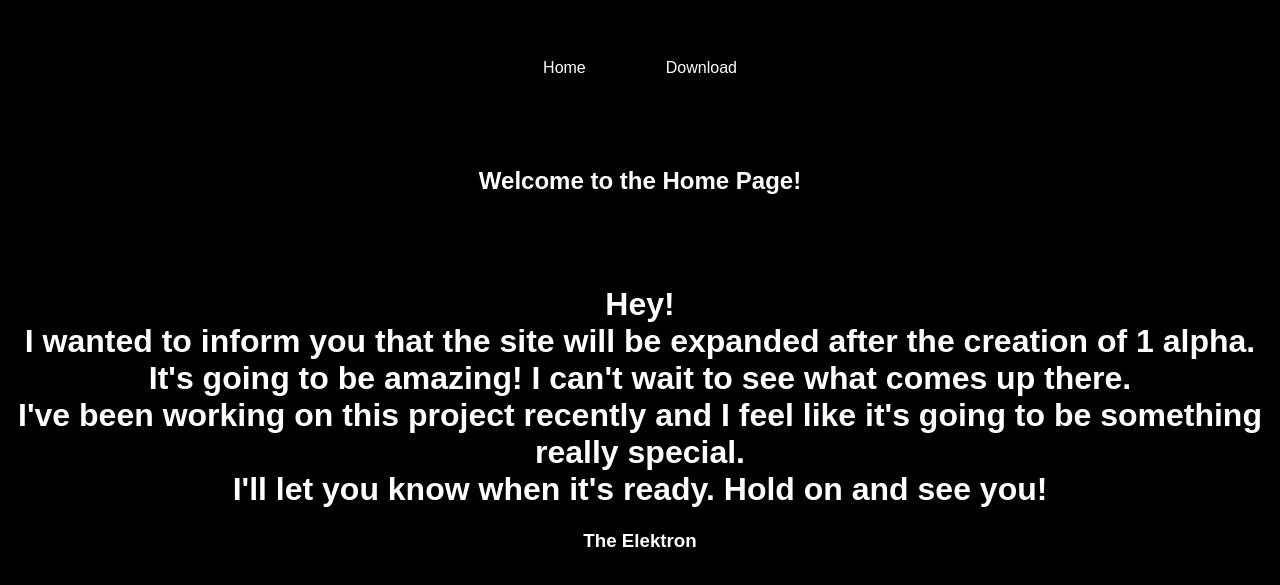
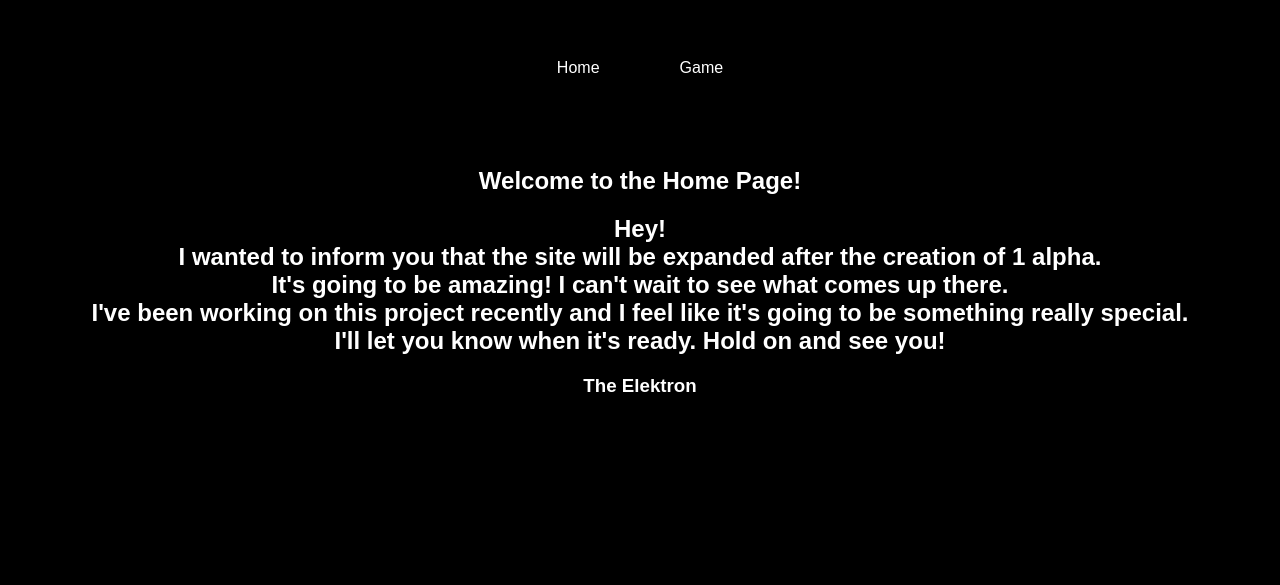
Before and after one commit to TheElektron/home, a plain HTML site: page index.html in a window 1280 px wide. Shown: the part 81-666 px from the top of the page. Drawn offline with Linux system fonts and the light colour scheme.

Commit message:
Update index.html

```diff
--- a/index.html
+++ b/index.html
@@ -50,16 +50,12 @@
   </header>
   <nav>
     <a href="#home">Home</a>
-    <a href="#download">Download</a>
+    <a href="#game">Game</a>
     <!-- Add other tabs here if you need -->
   </nav>
   <section id="home">
     <h2>Welcome to the Home Page!</h2>
     <!-- Home Page content goes here -->
-  </section>
-
-<div>
-
 <center><h1>
 Hey! <br>
 I wanted to inform you that the site will be expanded after the creation of 1 alpha. <br>
@@ -69,8 +65,7 @@ I'll let you know when it's ready. Hold on and see you! <br>
 </h1></center>
 
 <center><h3> The Elektron </h3></center>
-
-</div>
+  </section>
 
 </body>
 </html>
```
